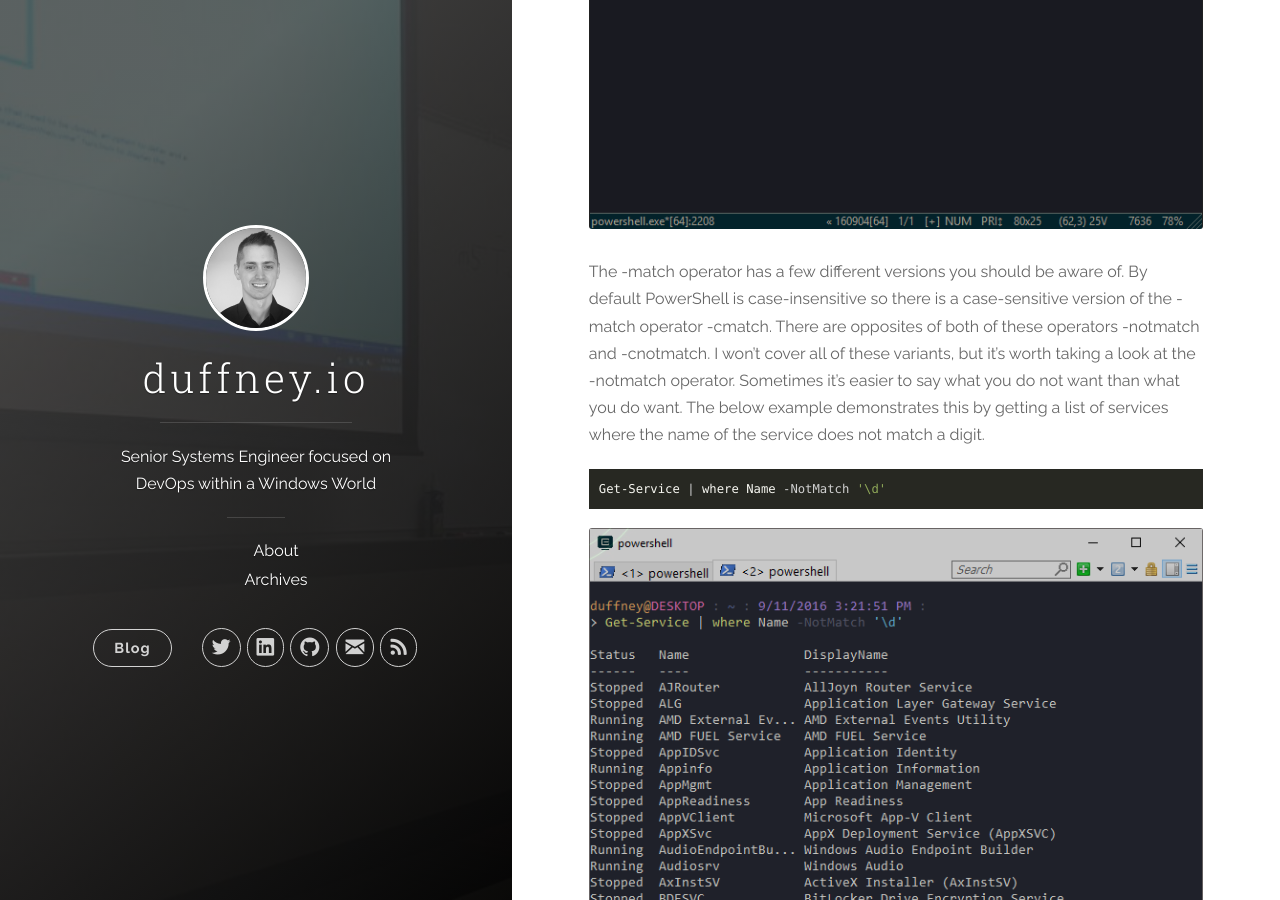
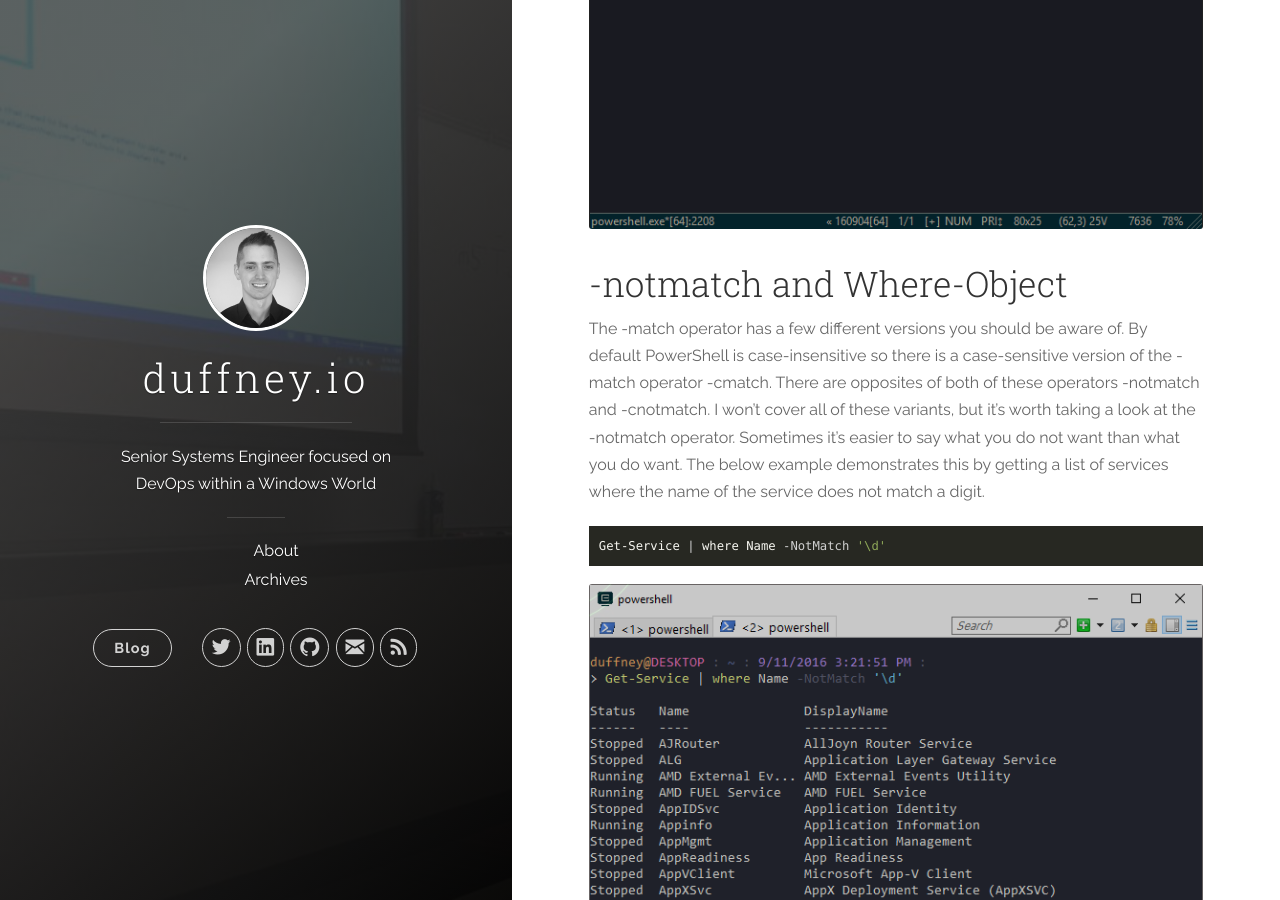
Before and after one commit to AzureDevOps3/duffney.github.io, a Jekyll site: the page built from _posts/2016-9-23-APracticalGuideforUsingRegexinPowerShell.md, in a window 1280 px wide and 900 px high, scrolled down 1959 px. Built offline with Jekyll 4.4.1, drawn with Linux system fonts in a browser that asks for light colours; nearby versions of some CDN libraries; comment, search, counter and statistics services are not loaded.

Commit message:
changed header size

```diff
--- a/_posts/2016-9-23-APracticalGuideforUsingRegexinPowerShell.md
+++ b/_posts/2016-9-23-APracticalGuideforUsingRegexinPowerShell.md
@@ -39,6 +39,7 @@ of using metacharacters is it makes the expression more dynamic just like parame
 
 ![matchesmetachars](/images/posts/2016-9-23/matchesmetachars.gif "matchesmetachars")
 
+## -notmatch and Where-Object
 The -match operator has a few different versions you should be aware of. By default PowerShell is case-insensitive so there is a case-sensitive version of the -match
 operator -cmatch. There are opposites of both of these operators -notmatch and -cnotmatch. I won't cover all of these variants, but it's worth taking a look at the
 -notmatch operator. Sometimes it's easier to say what you do not want than what you do want. The below example demonstrates this by getting a list of services where the name
```
